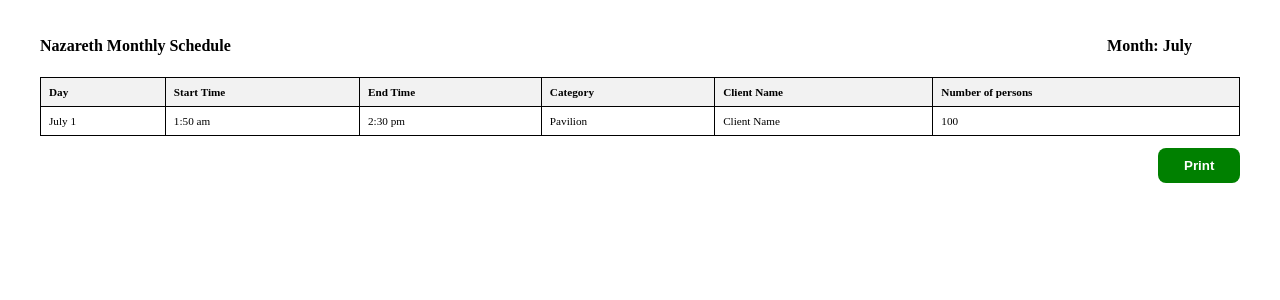
After one commit to mozby69/NAH_BOOKING, a Django app: page /print_monthly/ in a window 1280 px wide. The commit adds this page. Shown: the top 300 px of the page. Run offline with Django 5.2, Linux system fonts and the light colour scheme.

Commit message:
secondcommit

```diff
--- a/myapp/nah_booking_backend/pspmi_booking.py
+++ b/myapp/nah_booking_backend/pspmi_booking.py
@@ -348,3 +348,9 @@ def pspmi_print_page(request):
         "selected_category": category,
     }
     return render(request, "nah_template/print_weekly.html", context)
+
+
+
+
+def print_monthly(request):
+    return render(request, "nah_template/print_monthly.html")
--- /dev/null
+++ b/myapp/templates/nah_template/print_monthly.html
@@ -0,0 +1,76 @@
+<!DOCTYPE html>
+<html>
+<head>
+    <title>Print Weekly Events</title>
+    <style>
+        table {
+            width: 100%;
+            border-collapse: collapse;
+            font-size:.7rem;
+        }
+        th, td {
+            border: 1px solid #000;
+            padding: 8px;
+            text-align: left;
+        }
+        th {
+            background-color: #f2f2f2;
+        }
+        @media print {
+            .no-print {
+                display: none;
+            }
+        }
+    </style>
+</head>
+<body>
+    <div class="main-container" style="margin:1rem 2rem;">
+
+        <div class="weekname" style="margin-right: 3rem;display:flex;justify-content:space-between">
+            <div><h4>Nazareth Monthly Schedule</h4></div>
+            <div><h4 id="weekRange">Month: July</h4></div>
+
+        </div>
+
+        <table class="table table-bordered table-hover table-striped tables">
+            <thead>
+                <tr>
+                    <th>Day</th>
+
+                    <th>Start Time</th>
+                    <th>End Time</th>
+                    <th>Category</th>
+                    <th>Client Name</th>
+                    <th>Number of persons</th>
+                </tr>
+            </thead>
+            <tbody>
+
+
+                <tr>
+                    <td>July 1</th>
+
+                    <td>1:50 am</td>
+                    <td>2:30 pm</td>
+                    <td>Pavilion</td>
+                    <td>Client Name</td>
+                    <td>100</td>
+                </tr>
+
+
+
+            </tbody>
+        </table>
+
+        <div class="no-print" style="float:right;">
+            <button onclick="window.print()" style="padding:.6rem 1.6rem;margin-top:.8rem;margin-bottom:2rem;background-color:green;color:white;border:none;border-radius:.5rem;font-weight:bold;">Print</button>
+        </div>
+    </div>
+
+
+
+
+
+
+</body>
+</html>
--- a/myapp/templates/nah_template/pspmi_view.html
+++ b/myapp/templates/nah_template/pspmi_view.html
@@ -143,7 +143,7 @@
                                 </select>
                                 <button type="submit" class="ml-5 btn btn-primary" style="padding:0 1.5rem;font-weight:bold;">Filter</button>
 
-                                <button type="submit" class="ml-5 btn btn-success" style="padding:0 1.5rem;font-weight:bold;margin-left:1rem;">Print</button>
+                                <a href="{% url 'print_monthly' %}" class="ml-5 btn btn-success" style="padding:.4rem 1.5rem;font-weight:bold;margin-left:1rem;text-align:center;" target="_target">Print</a>
                             </div>
                         </div>
                     </div>
@@ -164,6 +164,10 @@
     </div>
 
 </div>
+
+
+
+
 
 
 <script>
--- a/myapp/urls.py
+++ b/myapp/urls.py
@@ -30,5 +30,6 @@ urlpatterns = [
     path('notify_booking/', pspmi_booking.notify_booking, name="notify_booking"),
     path('booking_reports/', pspmi_booking.booking_reports, name="booking_reports"),
     path('pspmi_print_page/', pspmi_booking.pspmi_print_page, name="pspmi_print_page"),
+    path('print_monthly/', pspmi_booking.print_monthly, name="print_monthly"),
 
 ]
```
